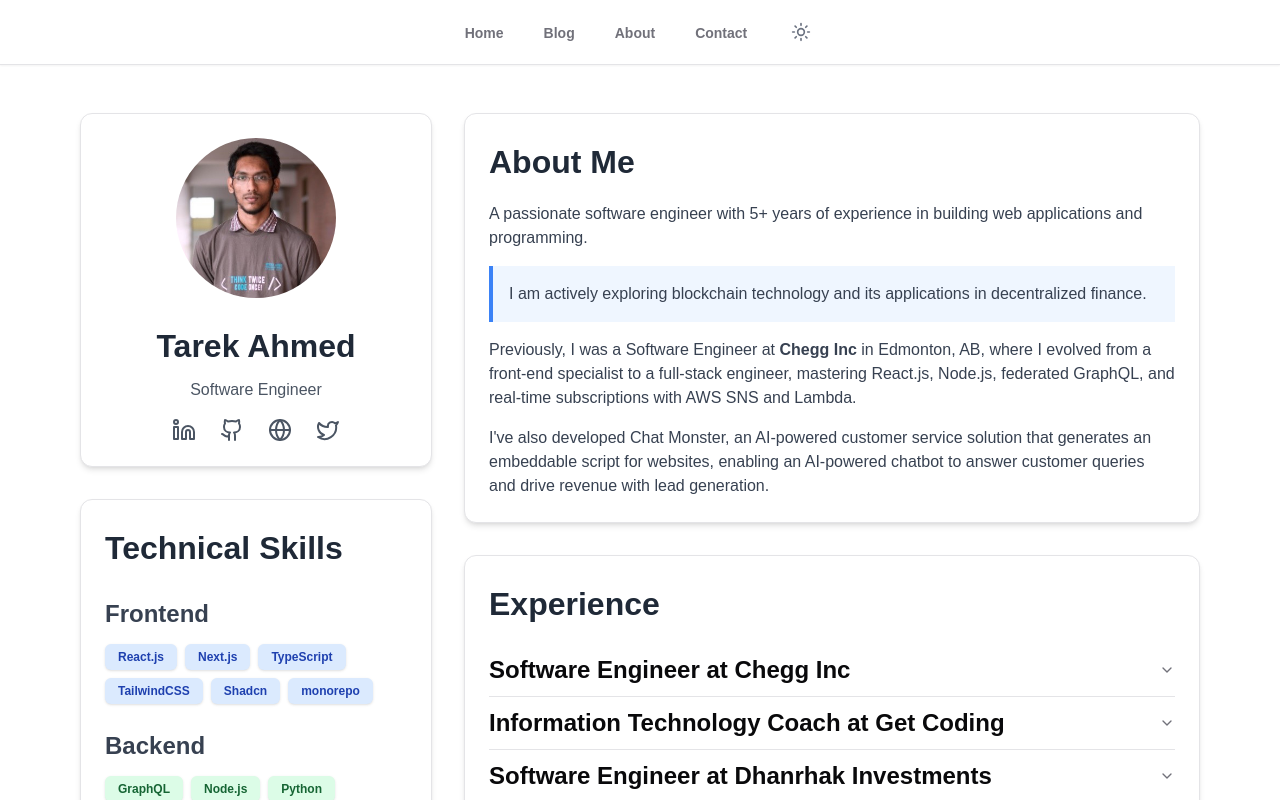
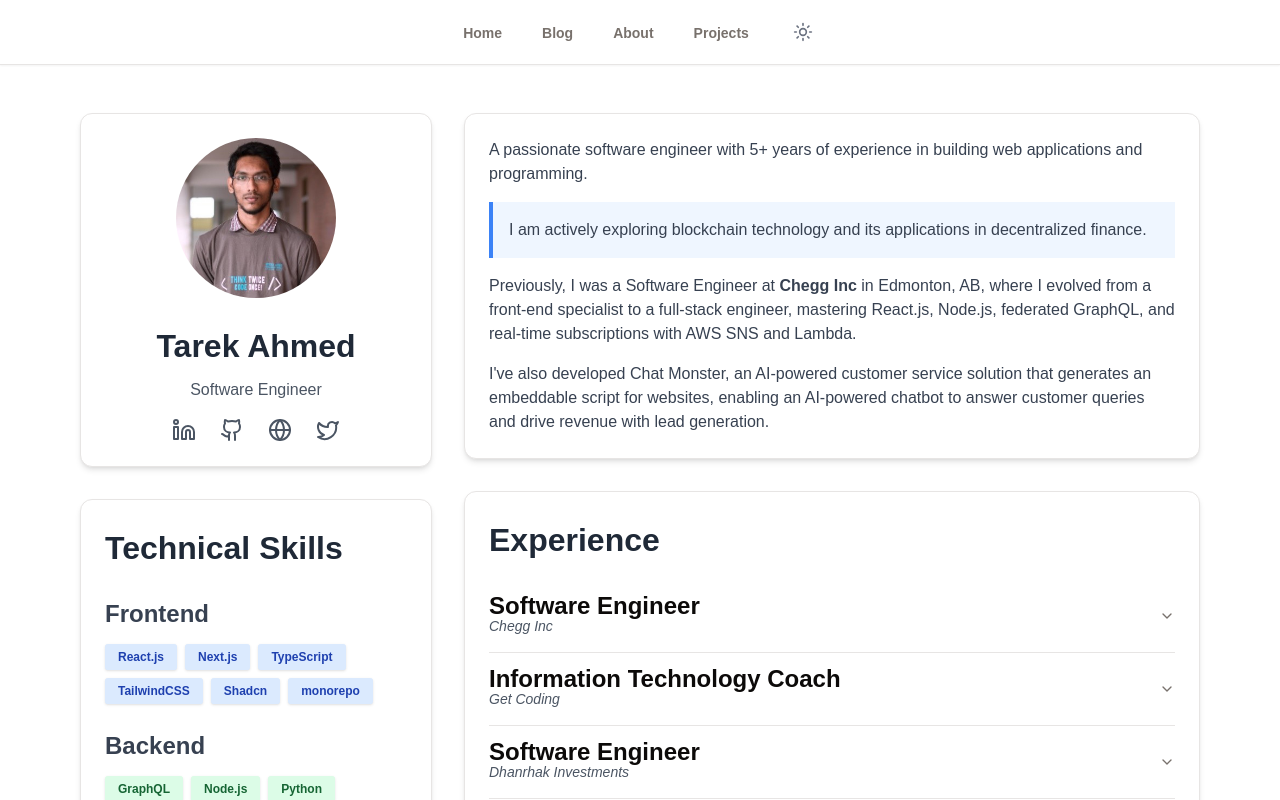
Before and after one commit to prime7/prime7.github.io, a Next.js app: page /about in a window 1280 px wide. Shown: the top 800 px of the page. Built offline with nearby package versions, Linux system fonts and the light colour scheme.

Commit message:
styling change, fix prose bug

```diff
--- a/src/app/about/Biography.tsx
+++ b/src/app/about/Biography.tsx
@@ -4,7 +4,6 @@ import { Card, CardContent } from "@/components/ui/card";
 const BiographySection: React.FC = () => (
     <Card className="shadow-md mb-8">
         <CardContent className="p-6">
-            <h2 className="text-2xl font-bold mb-4 text-gray-800 dark:text-gray-100">About Me</h2>
             <div className="space-y-4">
                 <p className="text-gray-700 dark:text-gray-300">
                     A passionate software engineer with 5+ years of experience in building web applications and programming.
--- a/src/app/about/Work.tsx
+++ b/src/app/about/Work.tsx
@@ -1,6 +1,32 @@
 import React from 'react';
 import { Card, CardContent } from "@/components/ui/card";
 import { Accordion, AccordionItem, AccordionTrigger, AccordionContent } from "@/components/ui/accordion";
+
+interface ExperienceItemProps {
+    title: string;
+    company: string;
+    date: string;
+    content: string;
+}
+
+const ExperienceItem: React.FC<ExperienceItemProps> = ({ title, company, date, content }) => (
+        <AccordionItem value={`${title}-${company}`}>
+            <AccordionTrigger className="text-left">
+                <div>
+                    <h3 className="text-lg font-semibold">{title}</h3>
+                    <p className="text-sm text-gray-600 dark:text-orange-300 italic">{company}</p>
+                </div>
+            </AccordionTrigger>
+            <AccordionContent>
+                <p className="text-sm text-gray-600 dark:text-gray-400 mb-2">{date}</p>
+                <ul className="list-disc pl-5 space-y-2">
+                    {content.split('\n').filter(item => item.trim()).map((item, index) => (
+                        <li key={index} className="text-sm text-gray-700 dark:text-gray-300">{item.trim()}</li>
+                    ))}
+                </ul>
+            </AccordionContent>
+        </AccordionItem>
+);
 
 const WorkExperience = () => {
     const experiences = [
@@ -9,15 +35,15 @@ const WorkExperience = () => {
             company: "Chegg Inc",
             date: "February, 2022 - November, 2024",
             content: `
-• Evolved from front-end specialist to full-stack engineer, mastering React.js, Node.js, federated GraphQL, and real-time subscriptions with AWS SNS and Lambda.
-• Developed complex custom React WYSIWYG editors and high-performance components for authoring tools.
-• Delivered two critical acquisition tools in 4 months: a content generation system (flashcards, quizzes, reviews) and a project organization tool, increasing user engagement by 30%.
-• Conducted comprehensive A/B testing using Optimizely and internal tools to optimize user experience and conversion rates.
-• Engineered NASA, an automation tool leveraging OCR technology to re-author legacy image-based answers into a structured JSON format, streamlining content management and resulting in $6 million cost savings for the company.
-• Integrated audio transcription service, introducing AI-enhanced capabilities to acquisition tools using AWS Polly and OpenAI whisper.
-• Partnered with the security team for LLM risk analysis, implementing data protection measures that reduced potential vulnerabilities by 35%.
-• Actively participated in agile development processes, from planning to support, in a fast-paced environment.
-• Demonstrated strong mentorship skills and consistently delivered high-quality work, meeting project deadlines and exceeding expectations.
+                Evolved from front-end specialist to full-stack engineer, mastering React.js, Node.js, federated GraphQL, and real-time subscriptions with AWS SNS and Lambda.
+                Developed complex custom React WYSIWYG editors and high-performance components for authoring tools.
+                Delivered two critical acquisition tools in 4 months: a content generation system (flashcards, quizzes, reviews) and a project organization tool, increasing user engagement by 30%.
+                Conducted comprehensive A/B testing using Optimizely and internal tools to optimize user experience and conversion rates.
+                Engineered NASA, an automation tool leveraging OCR technology to re-author legacy image-based answers into a structured JSON format, streamlining content management and resulting in $6 million cost savings for the company.
+                Integrated audio transcription service, introducing AI-enhanced capabilities to acquisition tools using AWS Polly and OpenAI whisper.
+                Partnered with the security team for LLM risk analysis, implementing data protection measures that reduced potential vulnerabilities by 35%.
+                Actively participated in agile development processes, from planning to support, in a fast-paced environment.
+                Demonstrated strong mentorship skills and consistently delivered high-quality work, meeting project deadlines and exceeding expectations.
     `
         },
         {
@@ -25,8 +51,8 @@ const WorkExperience = () => {
             company: "Get Coding",
             date: "Oct 2023 – Feb 2024",
             content: `
-• Mentored 2 students transitioning into tech, designing curriculum for front-end development and student-side rendering.
-• Provided personalized instruction, adapting methods to individual learning styles and project requirements.
+                Mentored 2 students transitioning into tech, designing curriculum for front-end development and student-side rendering.
+                Provided personalized instruction, adapting methods to individual learning styles and project requirements.
             `
         },
         {
@@ -34,7 +60,7 @@ const WorkExperience = () => {
             company: "Dhanrhak Investments",
             date: "Nov 2019 – Apr 2021",
             content: `
-• Worked as a software developer, build 3 websites for the company including the main portfolio website.
+                Worked as a software developer, build 3 websites for the company including the main portfolio website.
             `
         },
         {
@@ -42,7 +68,7 @@ const WorkExperience = () => {
             company: "Cookups Technologies ltd",
             date: "Apr 2019 – Jul 2019",
             content: `
-• Build web UI components in react.js and re-usable CSS modules/utilities, developed Cookups promotion feature, helped on-boarding 35+ new cooks and demonstrate the usage of web and mobile application.
+                Build web UI components in react.js and re-usable CSS modules/utilities, developed Cookups promotion feature, helped on-boarding 35+ new cooks and demonstrate the usage of web and mobile application.
             `
         }
     ];
@@ -52,19 +78,9 @@ const WorkExperience = () => {
             <CardContent className="p-6">
                 <h2 className="text-2xl font-bold mb-4 text-gray-800 dark:text-gray-100">Experience</h2>
                 <Accordion type="single" collapsible className="w-full">
-                    {experiences.map((exp, index) => (
-                        <AccordionItem value={`item-${index}`} key={index}>
-                            <AccordionTrigger className="text-left">
-                                    <h3 className="text-lg font-semibold">{exp.title} at {exp.company}</h3>
-                            </AccordionTrigger>
-                            <AccordionContent>
-                                <p className="text-sm text-gray-600 dark:text-gray-400">{exp.date}</p>
-                                <pre className="whitespace-pre-wrap text-sm text-gray-700 dark:text-gray-300">
-                                    {exp.content}
-                                </pre>
-                            </AccordionContent>
-                        </AccordionItem>
-                    ))}
+                {experiences.map((exp, index) => (
+                    <ExperienceItem key={index} {...exp} />
+                ))}
                 </Accordion>
             </CardContent>
         </Card>
--- a/src/app/blog/[slug]/Post.tsx
+++ b/src/app/blog/[slug]/Post.tsx
@@ -3,14 +3,15 @@ import { MDXRemote, MDXRemoteSerializeResult } from "next-mdx-remote";
 import Link from "next/link";
 import React from "react";
 import Image from "next/image";
-import { Badge, MoveLeft } from "lucide-react";
+import {  MoveLeft } from "lucide-react";
 import { Button } from "@/components/ui/button";
+import { Badge } from "@/components/ui/badge";
 
 const BlogPost: React.FC<{
   mdxSource: MDXRemoteSerializeResult;
 }> = ({ mdxSource }) => {
   return (
-    <div className="prose mx-auto my-8 p-4">
+    <div className="prose dark:prose-invert mx-auto my-8 p-4">
       <h1 className="text-foreground">
         {mdxSource.frontmatter?.title as string}
       </h1>
--- a/src/app/blog/[slug]/page.tsx
+++ b/src/app/blog/[slug]/page.tsx
@@ -7,11 +7,9 @@ export default async function BlogDetail({
 }: {
   params: { slug: string };
 }) {
-  const { slug } = params;
+  const { slug } = await params;
   const { mdxSource } = await getPost(slug);
   return (
-    <div>
-      <Post mdxSource={mdxSource} />
-    </div>
+    <Post mdxSource={mdxSource} />
   );
 }
--- a/src/app/blog/layout.tsx
+++ b/src/app/blog/layout.tsx
@@ -1,6 +1,6 @@
 export default function Layout({ children }: { children: React.ReactNode }) {
     return (
-      <div className="container mx-auto bg-background text-foreground">
+      <div className="container mx-auto">
         {children}
       </div>
     );
--- a/src/app/globals.css
+++ b/src/app/globals.css
@@ -6,75 +6,61 @@ body {
   font-family: Arial, Helvetica, sans-serif;
 }
 
+
 @layer base {
   :root {
     --background: 0 0% 100%;
-    --foreground: 240 10% 3.9%;
+    --foreground: 20 14.3% 4.1%;
     --card: 0 0% 100%;
-    --card-foreground: 240 10% 3.9%;
+    --card-foreground: 20 14.3% 4.1%;
     --popover: 0 0% 100%;
-    --popover-foreground: 240 10% 3.9%;
-    --primary: 240 5.9% 10%;
-    --primary-foreground: 0 0% 98%;
-    --secondary: 240 4.8% 95.9%;
-    --secondary-foreground: 240 5.9% 10%;
-    --muted: 240 4.8% 95.9%;
-    --muted-foreground: 240 3.8% 46.1%;
-    --accent: 240 4.8% 95.9%;
-    --accent-foreground: 240 5.9% 10%;
+    --popover-foreground: 20 14.3% 4.1%;
+    --primary: 47.9 95.8% 53.1%;
+    --primary-foreground: 26 83.3% 14.1%;
+    --secondary: 60 4.8% 95.9%;
+    --secondary-foreground: 24 9.8% 10%;
+    --muted: 60 4.8% 95.9%;
+    --muted-foreground: 25 5.3% 44.7%;
+    --accent: 60 4.8% 95.9%;
+    --accent-foreground: 24 9.8% 10%;
     --destructive: 0 84.2% 60.2%;
-    --destructive-foreground: 0 0% 98%;
-    --border: 240 5.9% 90%;
-    --input: 240 5.9% 90%;
-    --ring: 240 10% 3.9%;
+    --destructive-foreground: 60 9.1% 97.8%;
+    --border: 20 5.9% 90%;
+    --input: 20 5.9% 90%;
+    --ring: 20 14.3% 4.1%;
+    --radius: 0.3rem;
     --chart-1: 12 76% 61%;
     --chart-2: 173 58% 39%;
     --chart-3: 197 37% 24%;
     --chart-4: 43 74% 66%;
     --chart-5: 27 87% 67%;
-    --radius: 0.5rem;
-    --sidebar-background: 0 0% 98%;
-    --sidebar-foreground: 240 5.3% 26.1%;
-    --sidebar-primary: 240 5.9% 10%;
-    --sidebar-primary-foreground: 0 0% 98%;
-    --sidebar-accent: 240 4.8% 95.9%;
-    --sidebar-accent-foreground: 240 5.9% 10%;
-    --sidebar-border: 220 13% 91%;
-    --sidebar-ring: 217.2 91.2% 59.8%;
   }
+
   .dark {
-    --background: 240 10% 3.9%;
-    --foreground: 0 0% 98%;
-    --card: 240 10% 3.9%;
-    --card-foreground: 0 0% 98%;
-    --popover: 240 10% 3.9%;
-    --popover-foreground: 0 0% 98%;
-    --primary: 0 0% 98%;
-    --primary-foreground: 240 5.9% 10%;
-    --secondary: 240 3.7% 15.9%;
-    --secondary-foreground: 0 0% 98%;
-    --muted: 240 3.7% 15.9%;
-    --muted-foreground: 240 5% 64.9%;
-    --accent: 240 3.7% 15.9%;
-    --accent-foreground: 0 0% 98%;
+    --background: 20 14.3% 4.1%;
+    --foreground: 60 9.1% 97.8%;
+    --card: 20 14.3% 4.1%;
+    --card-foreground: 60 9.1% 97.8%;
+    --popover: 20 14.3% 4.1%;
+    --popover-foreground: 60 9.1% 97.8%;
+    --primary: 47.9 95.8% 53.1%;
+    --primary-foreground: 26 83.3% 14.1%;
+    --secondary: 12 6.5% 15.1%;
+    --secondary-foreground: 60 9.1% 97.8%;
+    --muted: 12 6.5% 15.1%;
+    --muted-foreground: 24 5.4% 63.9%;
+    --accent: 12 6.5% 15.1%;
+    --accent-foreground: 60 9.1% 97.8%;
     --destructive: 0 62.8% 30.6%;
-    --destructive-foreground: 0 0% 98%;
-    --border: 240 3.7% 15.9%;
-    --input: 240 3.7% 15.9%;
-    --ring: 240 4.9% 83.9%;
+    --destructive-foreground: 60 9.1% 97.8%;
+    --border: 12 6.5% 15.1%;
+    --input: 12 6.5% 15.1%;
+    --ring: 35.5 91.7% 32.9%;
     --chart-1: 220 70% 50%;
     --chart-2: 160 60% 45%;
     --chart-3: 30 80% 55%;
     --chart-4: 280 65% 60%;
     --chart-5: 340 75% 55%;
-    --sidebar-background: 240 5.9% 10%;
-    --sidebar-foreground: 240 4.8% 95.9%;
-    --sidebar-primary: 224.3 76.3% 48%;
-    --sidebar-primary-foreground: 0 0% 100%;
-    --sidebar-accent: 240 3.7% 15.9%;
-    --sidebar-accent-foreground: 240 4.8% 95.9%;
-    --sidebar-border: 240 3.7% 15.9%;
-    --sidebar-ring: 217.2 91.2% 59.8%;
   }
 }
 
--- a/src/app/layout.tsx
+++ b/src/app/layout.tsx
@@ -30,7 +30,7 @@ export default function RootLayout({
       <body className="flex flex-col min-h-screen">
         <Providers>
           <Navbar />
-          <main className="flex-1 flex">
+          <main className="flex-1 flex dark:bg-gray-900 dark:text-white">
             {children}
           </main>
           <Footer />
--- a/src/app/page.tsx
+++ b/src/app/page.tsx
@@ -1,29 +1,57 @@
 'use client';
-
 import Link from "next/link";
+import useMountainTime from "@/hooks/use-mountain-time";
+import {
+  Mail,
+  Calendar,
+  UserRound,
+  ExternalLink
+} from "lucide-react";
 
 export default function Home() {
+  const time = useMountainTime();
+
   return (
-    <div className="flex flex-col items-center justify-center p-4 w-full">
-      <h1 className="text-4xl font-bold mb-4">Hello, I'm Tarek Ahmed</h1>
-      <h2 className="text-2xl mb-6">Software Engineer</h2>
-      <div className="flex items-center gap-2">
-        Read more{" "}
+    <div className="flex flex-col items-center justify-center p-4 text-center w-full dark:bg-gray-900 dark:text-white">
+      <div className="w-24 h-24 mb-4 bg-blue-500 text-white rounded-full flex items-center justify-center dark:bg-blue-700">
+        <UserRound size={48} />
+      </div>
+      <h1 className="text-3xl font-bold text-gray-800 dark:text-gray-200">Tarek Ahmed</h1>
+      <h2 className="text-xl text-gray-500 mb-4 dark:text-gray-400">Software Engineer</h2>
+
+      <div className="flex items-center space-x-3 mb-4">
+        <Mail className="text-blue-600 dark:text-blue-400" />
+        <a
+          href="mailto:tarek@example.com"
+          className="text-blue-800 hover:underline dark:text-blue-300"
+        >
+          tarek5701@gmail.com
+        </a>
+      </div>
+
+      <div className="flex space-x-4 mb-4">
         <Link
           href="/about"
-          className="text-blue-600 hover:text-blue-800 underline"
+          className="flex items-center space-x-2 bg-gray-100 hover:bg-gray-200 p-3 rounded-lg transition dark:bg-gray-800 dark:hover:bg-gray-700"
         >
-          about Me
+          <UserRound className="text-gray-600 dark:text-gray-300" />
+          <span>About Me</span>
         </Link>
-        {" "}or{" "}
+
         <Link
           href="https://calendar.app.google/iedo21DEW38bFRwg6"
-          className="text-blue-600 hover:text-blue-800 underline"
           target="_blank"
           rel="noopener noreferrer"
+          className="flex items-center space-x-2 bg-green-100 hover:bg-green-200 p-3 rounded-lg transition dark:bg-green-800 dark:hover:bg-green-700"
         >
-          schedule a meeting
+          <Calendar className="text-green-600 dark:text-green-300" />
+          <span>Schedule Meeting</span>
+          <ExternalLink size={16} />
         </Link>
+      </div>
+
+      <div className="text-gray-500 text-sm dark:text-gray-400">
+        Current Time: {time} (MT)
       </div>
     </div>
   );
--- a/src/components/footer/index.tsx
+++ b/src/components/footer/index.tsx
@@ -14,7 +14,7 @@ const socialLinks = [
 export default function Footer() {
     const currentYear = new Date().getFullYear();
     return (
-        <footer className="w-full">
+        <footer className="w-full z-50">
             <div className="container mx-auto px-4 py-8">
                 <div className="flex flex-col md:flex-row justify-between items-center">
                     <div className="text-gray-600 mb-4 md:mb-0">
--- a/src/components/navbar/index.tsx
+++ b/src/components/navbar/index.tsx
@@ -7,11 +7,11 @@ const Navbar = () => {
     { name: "Home", href: "/" },
     { name: "Blog", href: "/blog" },
     { name: "About", href: "/about" },
-    { name: "Contact", href: "/contact" },
+    { name: "Projects", href: "/projects" },
   ];
 
   return (
-    <nav className="bg-background shadow-sm border-b border-border sticky top-0">
+    <nav className="bg-background shadow-sm border-b border-border sticky top-0 z-50">
       <div className="flex justify-center h-16">
         <div className="flex space-x-8">
           {navItems.map((item) => (
--- /dev/null
+++ b/src/hooks/use-mountain-time.tsx
@@ -0,0 +1,30 @@
+'use client';
+
+import { useState, useEffect } from 'react';
+
+const useMountainTime = () => {
+    const [mountainTime, setMountainTime] = useState<string>('');
+
+    useEffect(() => {
+        const updateTime = () => {
+            const options: Intl.DateTimeFormatOptions = {
+                timeZone: 'America/Denver',
+                hour: 'numeric',
+                minute: 'numeric',
+                second: 'numeric',
+                hour12: true,
+            };
+
+            const formatter = new Intl.DateTimeFormat('en-US', options);
+            setMountainTime(formatter.format(new Date()));
+        };
+
+        updateTime();
+        const interval = setInterval(updateTime, 1000);
+        return () => clearInterval(interval);
+    }, []);
+
+    return mountainTime;
+};
+
+export default useMountainTime;
```
Also changed, not shown: src/app/contact/page.tsx (deleted, +0 -79 lines).
